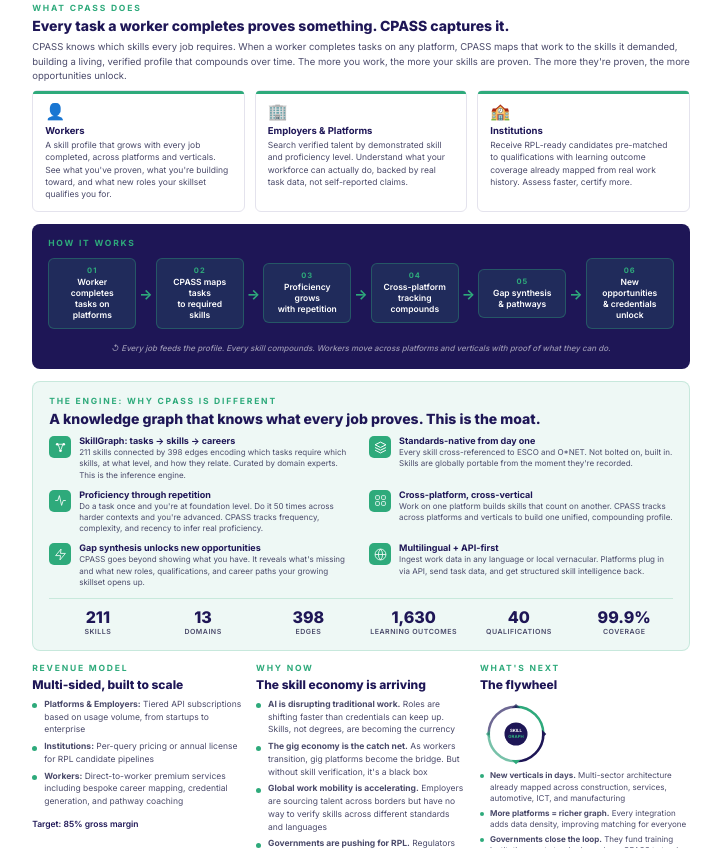
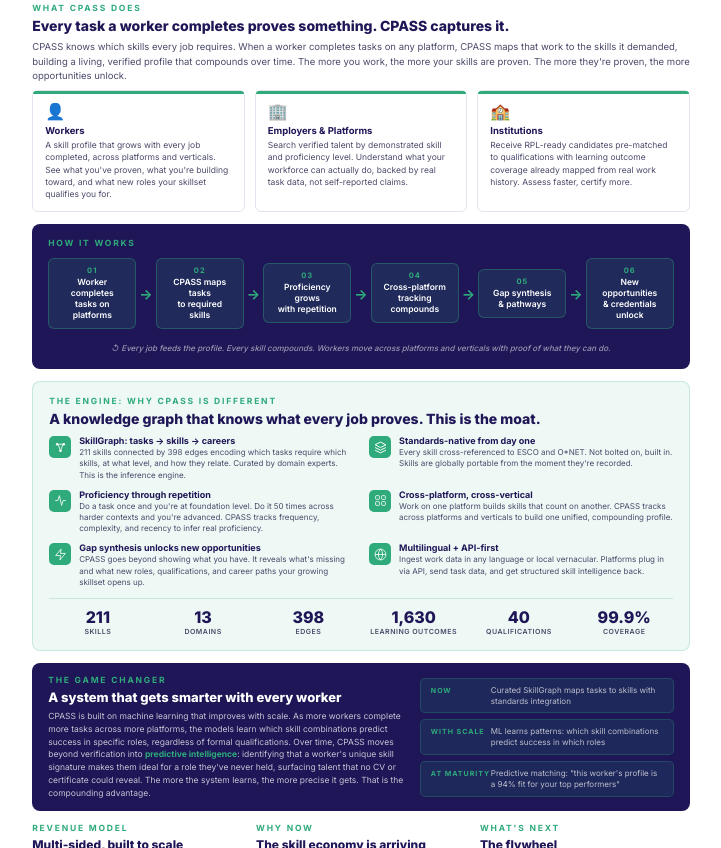
Before and after one commit to Mwaniki101/cpass-docs, a plain HTML site: page index.html in a window 1280 px wide. Shown: the part 275-1123 px from the top of the page, without its empty margins (279-1000 px from the left). Drawn offline with Linux system fonts and the light colour scheme.

Commit message:
add AI/ML intelligence layer section

```diff
--- a/index.html
+++ b/index.html
@@ -336,6 +336,53 @@
     margin-top: 2px;
   }
 
+  /* ── AI / ML section ── */
+  .ai-section {
+    background: var(--navy);
+    border-radius: 8px;
+    padding: 12px 16px;
+    margin-bottom: 12px;
+  }
+
+  .ai-inner {
+    display: grid;
+    grid-template-columns: 1.4fr 1fr;
+    gap: 16px;
+    align-items: center;
+  }
+
+  .ai-stages {
+    display: flex;
+    flex-direction: column;
+    gap: 6px;
+  }
+
+  .ai-stage {
+    background: rgba(46, 170, 123, 0.12);
+    border: 1px solid rgba(46, 170, 123, 0.25);
+    border-radius: 5px;
+    padding: 6px 10px;
+    display: flex;
+    align-items: baseline;
+    gap: 8px;
+  }
+
+  .ai-stage-label {
+    font-size: 7px;
+    font-weight: 700;
+    text-transform: uppercase;
+    letter-spacing: 1px;
+    color: var(--green);
+    white-space: nowrap;
+    min-width: 52px;
+  }
+
+  .ai-stage-text {
+    font-size: 8px;
+    color: rgba(255,255,255,0.7);
+    line-height: 1.35;
+  }
+
   /* ── Bottom row: 3 columns ── */
   .bottom-row {
     display: grid;
@@ -599,6 +646,33 @@
     </div>
   </div>
 
+  <!-- ═══ AI / ML INTELLIGENCE LAYER ═══ -->
+  <div class="ai-section">
+    <div class="ai-inner">
+      <div class="ai-text">
+        <div class="section-label" style="color:var(--green);">The Game Changer</div>
+        <h2 style="color:var(--white); font-size:13px;">A system that gets smarter with every worker</h2>
+        <p style="color:rgba(255,255,255,0.75); font-size:8.5px; line-height:1.5; margin-bottom: 0;">
+          CPASS is built on machine learning that improves with scale. As more workers complete more tasks across more platforms, the models learn which skill combinations predict success in specific roles, regardless of formal qualifications. Over time, CPASS moves beyond verification into <strong style="color:var(--green);">predictive intelligence</strong>: identifying that a worker's unique skill signature makes them ideal for a role they've never held, surfacing talent that no CV or certificate could reveal. The more the system learns, the more precise it gets. That is the compounding advantage.
+        </p>
+      </div>
+      <div class="ai-stages">
+        <div class="ai-stage">
+          <div class="ai-stage-label">Now</div>
+          <div class="ai-stage-text">Curated SkillGraph maps tasks to skills with standards integration</div>
+        </div>
+        <div class="ai-stage">
+          <div class="ai-stage-label">With Scale</div>
+          <div class="ai-stage-text">ML learns patterns: which skill combinations predict success in which roles</div>
+        </div>
+        <div class="ai-stage">
+          <div class="ai-stage-label">At Maturity</div>
+          <div class="ai-stage-text">Predictive matching: "this worker's profile is a 94% fit for your top performers"</div>
+        </div>
+      </div>
+    </div>
+  </div>
+
   <!-- ═══ BOTTOM ROW: Revenue + Why Now + Flywheel ═══ -->
   <div class="bottom-row">
 
```
